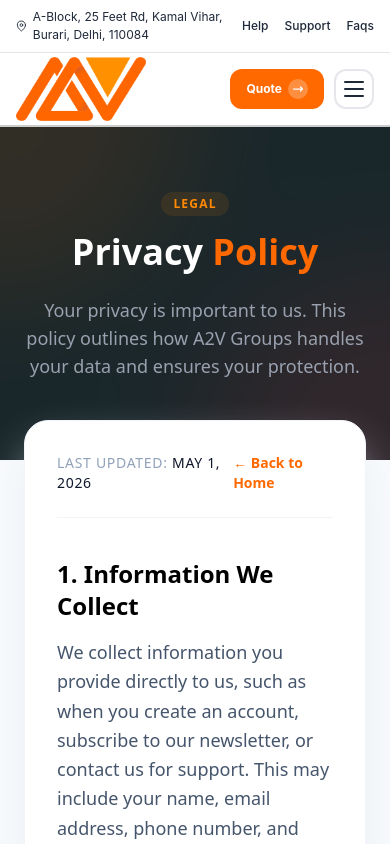
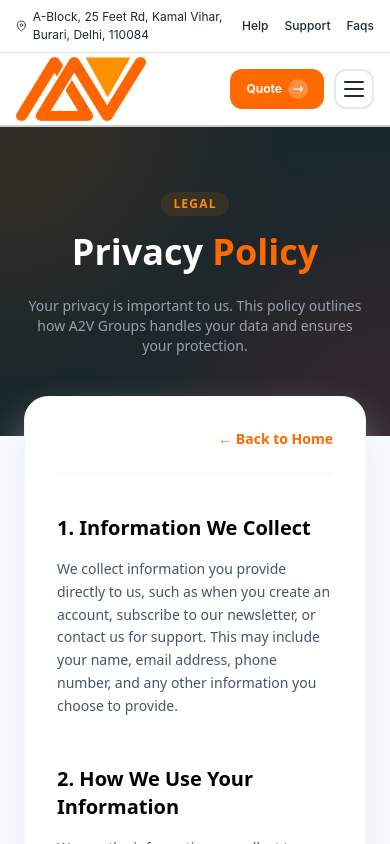
Before and after one commit to A2VOperations/A2V-web, a Next.js app: page /privacy in a window 390 px wide. Shown: the top 844 px of the page. Built offline with nearby package versions, Linux system fonts and the light colour scheme.

Commit message:
done changes

```diff
--- a/app/(users)/contact/page.js
+++ b/app/(users)/contact/page.js
@@ -6,6 +6,7 @@ import { useValidation } from "@/app/context/ValidationContext";
 import Cal, { getCalApi } from "@calcom/embed-react";
 import { useEffect } from "react";
 import { FiChevronDown, FiChevronUp } from "react-icons/fi";
+import { siteConfig } from "@/app/config";
 
 const LAT = 28.746691;
 const LNG = 77.194993;
@@ -258,16 +259,15 @@ export default function ContactPage() {
                     className="w-full px-5 py-3.5 bg-slate-50 border border-slate-100 rounded-2xl text-black font-medium outline-none focus:border-orange-500 focus:ring-4 focus:ring-orange-500/10 transition-all appearance-none"
                   >
                     <option value="">Select a service</option>
-                    <option>Custom Web Solutions</option>
-                    <option>E-commerce Development</option>
-                    <option>CMS Development</option>
-                    <option>Brand Identity</option>
-                    <option>UI/UX Design</option>
-                    <option>Print & Social Media</option>
-                    <option>SEO Optimization</option>
-                    <option>Social Media Marketing</option>
-                    <option>PPC & Paid Ads</option>
-                    <option>General Inquiry</option>
+                    {siteConfig.formServices.map((cat) => (
+                      <optgroup key={cat.category} label={cat.category}>
+                        {cat.options.map((opt) => (
+                          <option key={opt} value={opt}>
+                            {opt}
+                          </option>
+                        ))}
+                      </optgroup>
+                    ))}
                   </select>
                 </div>
 
--- a/app/(users)/home/contact/page.js
+++ b/app/(users)/home/contact/page.js
@@ -206,11 +206,15 @@ function Page() {
                   <option value="" disabled>
                     Choose Services
                   </option>
-                  <option>Mobile App Development</option>
-                  <option>Web Development</option>
-                  <option>UI/UX Design</option>
-                  <option>Cloud Solutions</option>
-                  <option>Software Consulting</option>
+                  {siteConfig.formServices.map((cat) => (
+                    <optgroup key={cat.category} label={cat.category}>
+                      {cat.options.map((opt) => (
+                        <option key={opt} value={opt}>
+                          {opt}
+                        </option>
+                      ))}
+                    </optgroup>
+                  ))}
                 </select>
                 <span className="pointer-events-none absolute right-3 top-1/2 -translate-y-1/2 text-gray-400">
                   <svg
--- a/app/(users)/privacy/page.js
+++ b/app/(users)/privacy/page.js
@@ -55,7 +55,7 @@ export default function PrivacyPage() {
           <h1 className="text-4xl md:text-6xl font-black text-white mb-6">
             Privacy <span className="text-orange-500">Policy</span>
           </h1>
-          <p className="text-gray-400 text-lg max-w-2xl mx-auto">
+          <p className="text-gray-400 text-sm md:text-lg max-w-2xl mx-auto">
             Your privacy is important to us. This policy outlines how A2V Groups
             handles your data and ensures your protection.
           </p>
@@ -65,10 +65,7 @@ export default function PrivacyPage() {
       {/* Content */}
       <div className="max-w-4xl mx-auto px-6 -mt-10 relative z-20">
         <div className="bg-white rounded-3xl shadow-2xl shadow-slate-200 border border-slate-100 p-8 md:p-12">
-          <div className="flex items-center justify-between mb-10 pb-6 border-b border-slate-100">
-            <div className="text-sm text-slate-400 font-medium uppercase tracking-wider">
-              Last Updated: <span className="text-slate-900">{lastUpdated}</span>
-            </div>
+          <div className="flex items-center justify-end mb-10 pb-6 border-b border-slate-100">
             <Link
               href="/"
               className="text-orange-500 text-sm font-bold hover:underline"
@@ -80,11 +77,14 @@ export default function PrivacyPage() {
           <div className="space-y-12">
             {sections.map((section, index) => (
               <section key={index} className="group">
-                <h2 className="text-2xl font-bold text-black mb-4 group-hover:text-orange-500 transition-colors duration-300">
+                <h2 className="text-xl md:text-2xl font-bold text-black mb-4 group-hover:text-orange-500 transition-colors duration-300">
                   {section.title}
                 </h2>
-                <p className="text-slate-600 leading-relaxed text-lg">
-                  {section.content}
+                <p className="text-slate-600 leading-relaxed text-sm md:text-lg">
+                  {index === 5
+                    ? "We may change this Privacy Policy from time to time. If we make changes, we will notify you by providing you with additional notice through our website or direct communication."
+                    : section.content
+                  }
                 </p>
               </section>
             ))}
--- a/app/(users)/terms/page.js
+++ b/app/(users)/terms/page.js
@@ -60,7 +60,7 @@ export default function TermsPage() {
           <h1 className="text-4xl md:text-6xl font-black text-white mb-6">
             Terms & <span className="text-orange-500">Regulations</span>
           </h1>
-          <p className="text-gray-400 text-lg max-w-2xl mx-auto">
+          <p className="text-gray-400 text-sm md:text-lg max-w-2xl mx-auto">
             Please read these terms carefully before using our services. They
             outline your rights and responsibilities when working with A2V
             Groups.
@@ -71,10 +71,7 @@ export default function TermsPage() {
       {/* Content */}
       <div className="max-w-4xl mx-auto px-6 -mt-10 relative z-20">
         <div className="bg-white rounded-3xl shadow-2xl shadow-slate-200 border border-slate-100 p-8 md:p-12">
-          <div className="flex items-center justify-between mb-10 pb-6 border-b border-slate-100">
-            <div className="text-sm text-slate-400 font-medium uppercase tracking-wider">
-              Last Updated: <span className="text-slate-900">{lastUpdated}</span>
-            </div>
+          <div className="flex items-center justify-end mb-10 pb-6 border-b border-slate-100">
             <Link
               href="/"
               className="text-orange-500 text-sm font-bold hover:underline"
@@ -86,10 +83,10 @@ export default function TermsPage() {
           <div className="space-y-12">
             {sections.map((section, index) => (
               <section key={index} className="group">
-                <h2 className="text-2xl font-bold text-black mb-4 group-hover:text-orange-500 transition-colors duration-300">
+                <h2 className="text-xl md:text-2xl font-bold text-black mb-4 group-hover:text-orange-500 transition-colors duration-300">
                   {section.title}
                 </h2>
-                <p className="text-slate-600 leading-relaxed text-lg">
+                <p className="text-slate-600 leading-relaxed text-sm md:text-lg">
                   {section.content}
                 </p>
               </section>
```
